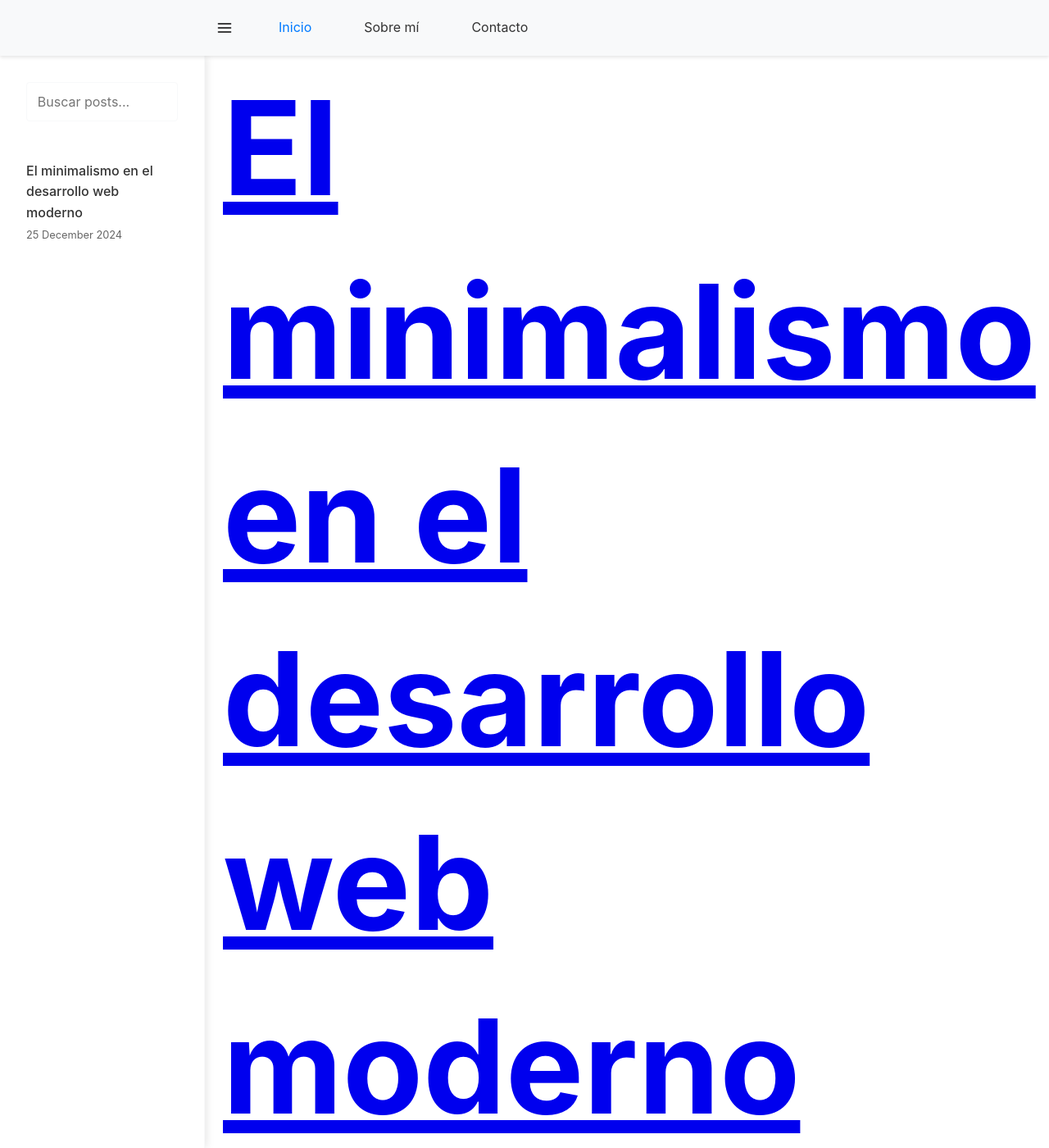
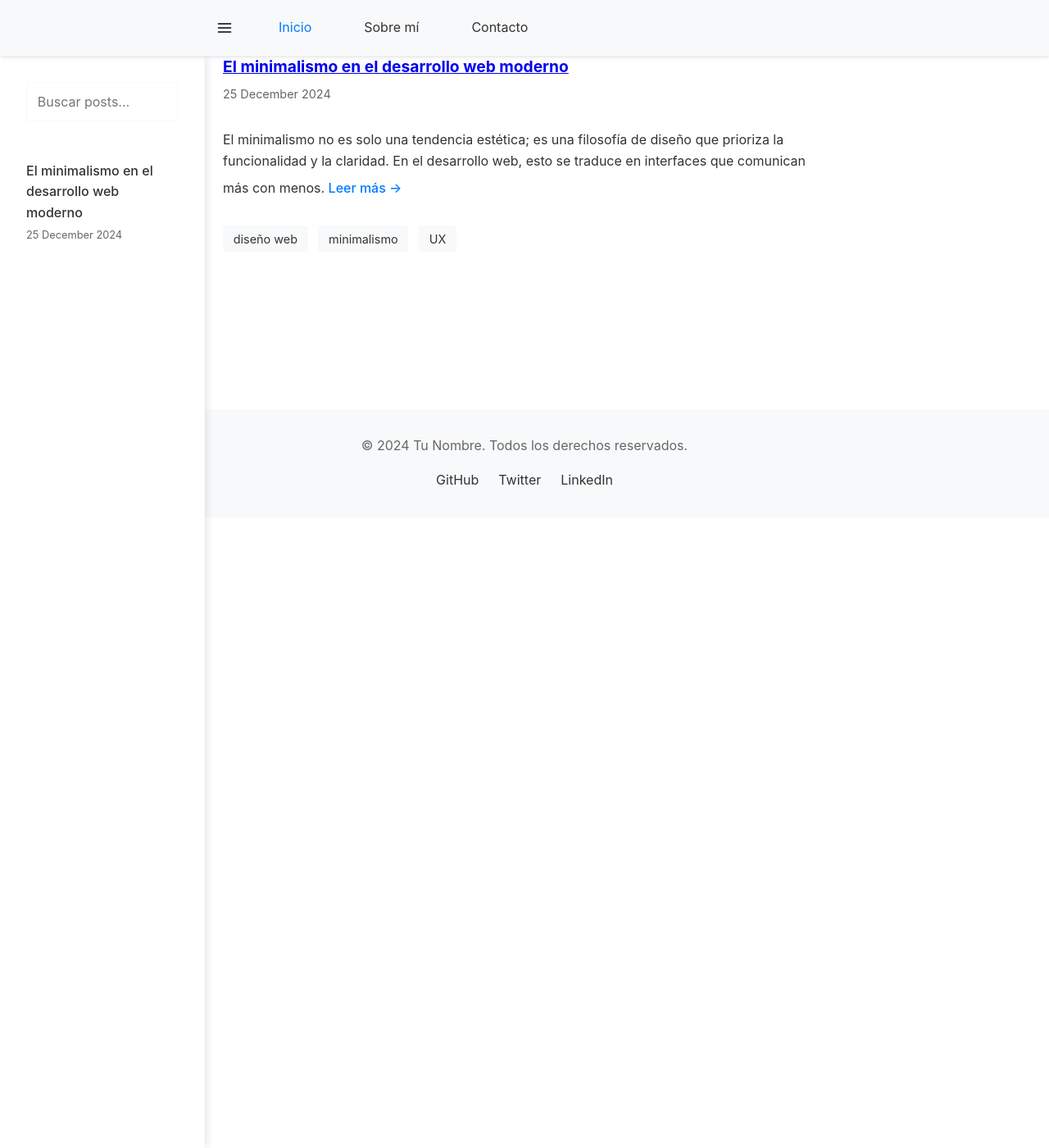
Before and after one commit to 12lockedin/12lockedin.github.io, a Jekyll site: the page built from index.html, in a window 1280 px wide and 1400 px high. Shown: the whole window at 82% size. Built offline with Jekyll 4.4.1, drawn with Linux system fonts in a browser that asks for light colours; the list of posts is cut into pages by our own code.

Commit message:
font change 2

```diff
--- a/assets/css/styles.css
+++ b/assets/css/styles.css
@@ -204,7 +204,7 @@
   }
   */
   .post-preview .post-title {
-    font-size: 10rem;
+    font-size: 1.2rem;
     line-height: 1.4;
     margin-bottom: 0.5rem;
   }
@@ -212,7 +212,7 @@
   .post-preview .post-date {
     color: #666;
     font-size: 0.9rem;
-    margin-bottom: 0.5rem;
+    margin-bottom: 0.3rem;
     display: block;
   }
 
```
